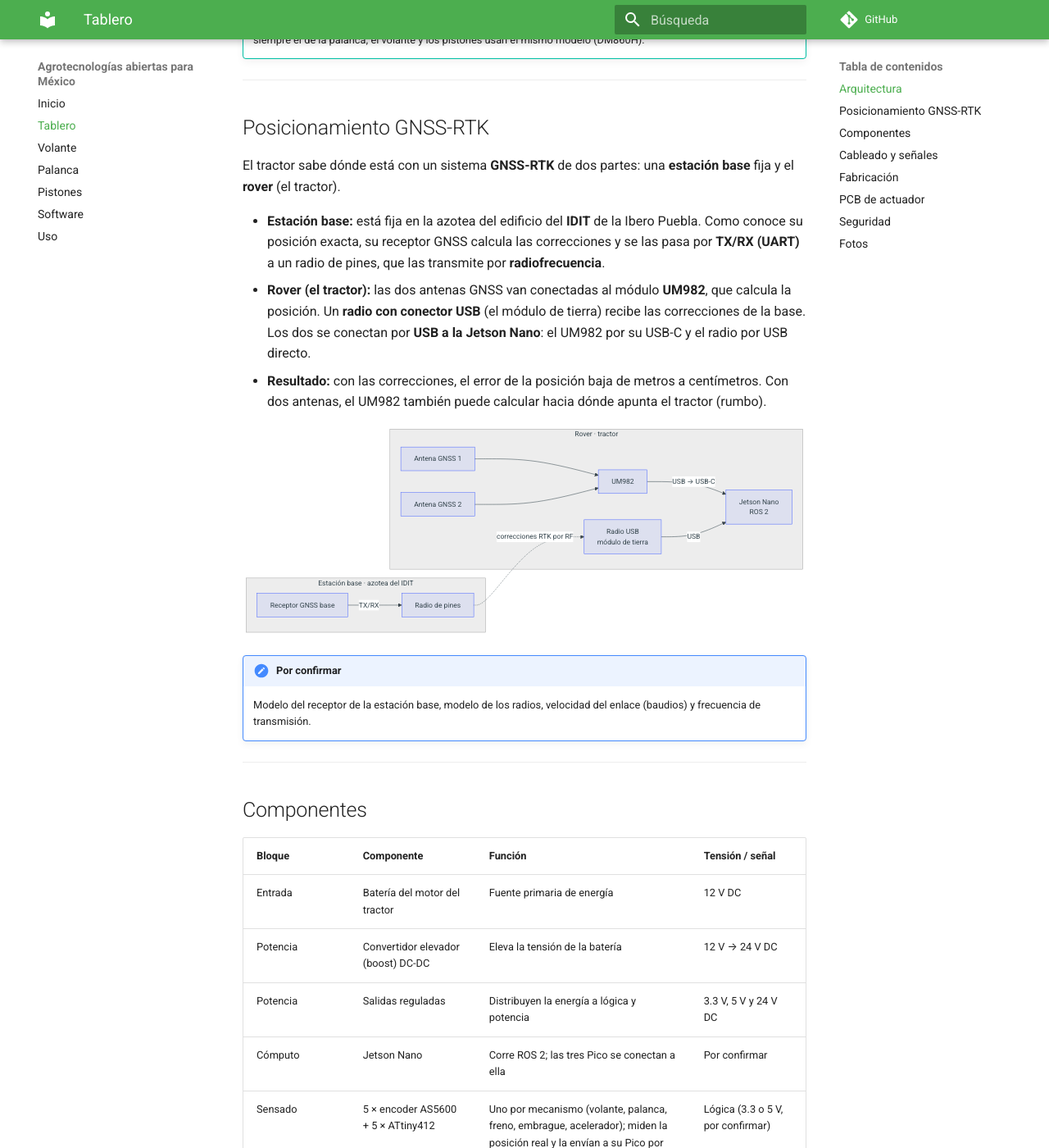
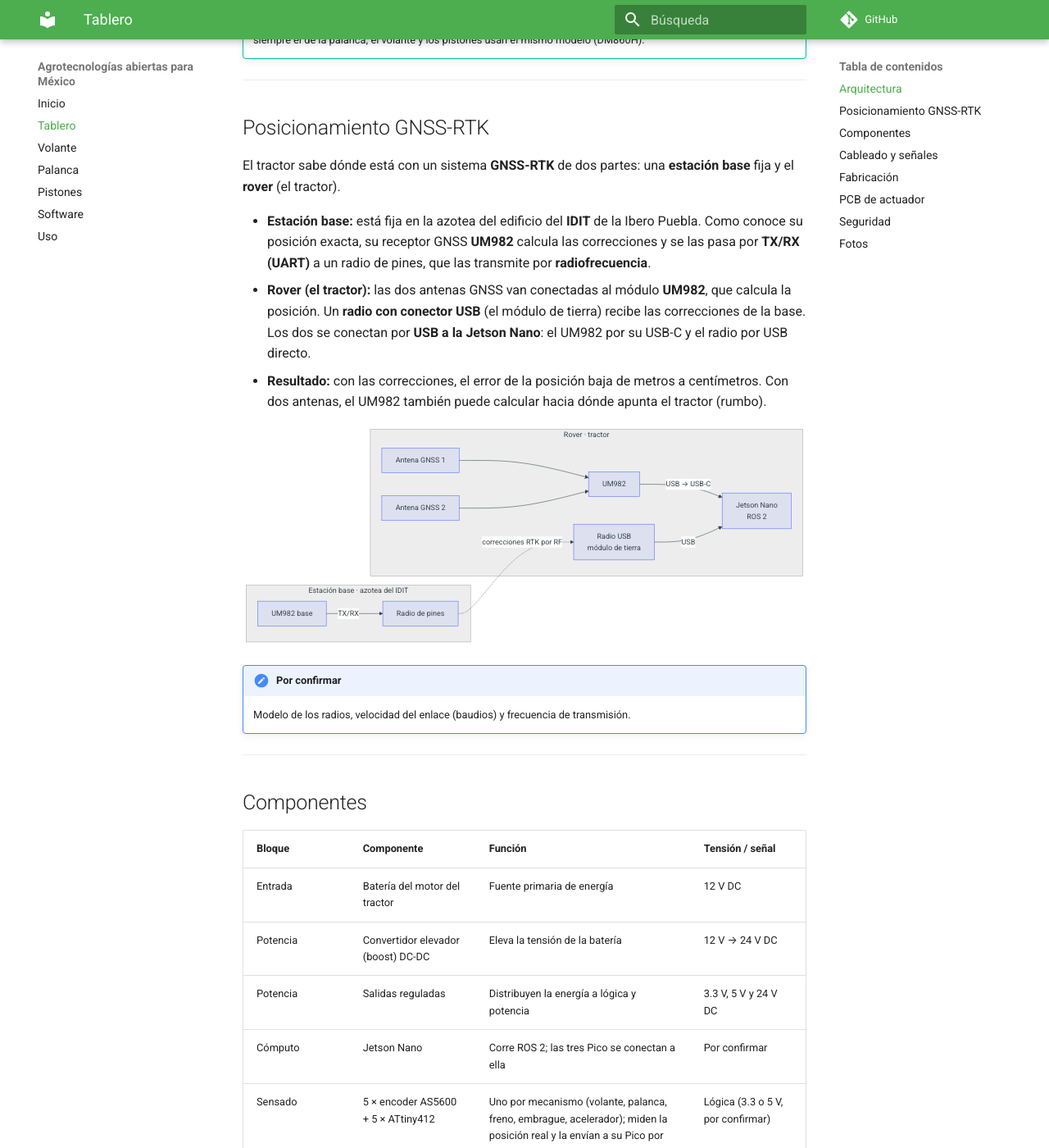
Before and after one commit to BrianSimpson01/Agrotecnologias-abiertas-para-mexico-, an MkDocs documentation site: the page built from docs/tablero.md, in a window 1280 px wide and 1400 px high, scrolled down 955 px. Shown: the whole window at 82% size. Built offline with MkDocs 1.6.1 and Material for MkDocs 9.7.7, drawn with Linux system fonts in a browser that asks for light colours; comment, search, counter and statistics services are not loaded.

````diff
--- a/docs/tablero.md
+++ b/docs/tablero.md
@@ -38,14 +38,14 @@ La separación en canales **aísla fallas**: si un canal se detiene, los otros d
 
 El tractor sabe dónde está con un sistema **GNSS-RTK** de dos partes: una **estación base** fija y el **rover** (el tractor).
 
-- **Estación base:** está fija en la azotea del edificio del **IDIT** de la Ibero Puebla. Como conoce su posición exacta, su receptor GNSS calcula las correcciones y se las pasa por **TX/RX (UART)** a un radio de pines, que las transmite por **radiofrecuencia**.
+- **Estación base:** está fija en la azotea del edificio del **IDIT** de la Ibero Puebla. Como conoce su posición exacta, su receptor GNSS **UM982** calcula las correcciones y se las pasa por **TX/RX (UART)** a un radio de pines, que las transmite por **radiofrecuencia**.
 - **Rover (el tractor):** las dos antenas GNSS van conectadas al módulo **UM982**, que calcula la posición. Un **radio con conector USB** (el módulo de tierra) recibe las correcciones de la base. Los dos se conectan por **USB a la Jetson Nano**: el UM982 por su USB-C y el radio por USB directo.
 - **Resultado:** con las correcciones, el error de la posición baja de metros a centímetros. Con dos antenas, el UM982 también puede calcular hacia dónde apunta el tractor (rumbo).
 
 ```mermaid
 flowchart LR
     subgraph BASE[Estación base · azotea del IDIT]
-        BGNSS[Receptor GNSS base] -->|TX/RX| BRAD[Radio de pines]
+        BGNSS[UM982 base] -->|TX/RX| BRAD[Radio de pines]
     end
     subgraph ROVER[Rover · tractor]
         A1[Antena GNSS 1] --> UM[UM982]
@@ -58,7 +58,7 @@ flowchart LR
 ```
 
 !!! note "Por confirmar"
-    Modelo del receptor de la estación base, modelo de los radios, velocidad del enlace (baudios) y frecuencia de transmisión.
+    Modelo de los radios, velocidad del enlace (baudios) y frecuencia de transmisión.
 
 ---
 
````
